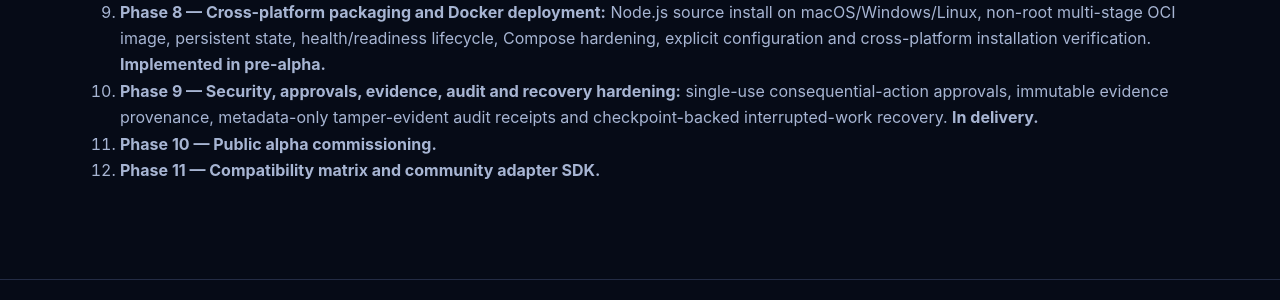
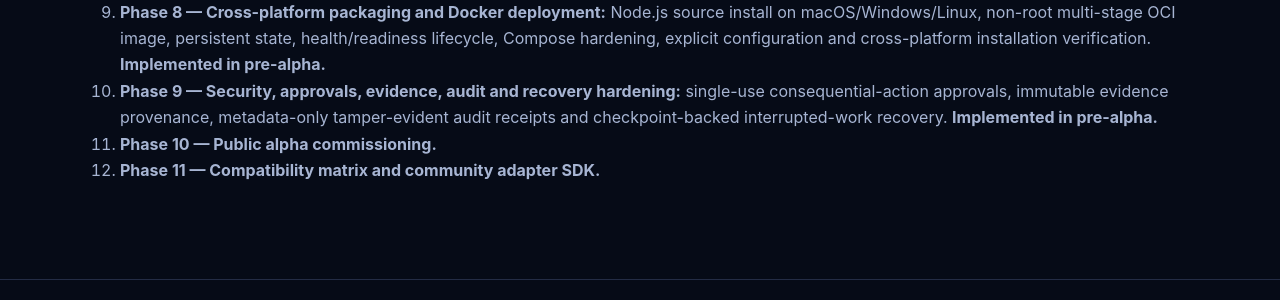
Before and after one commit to Quoralinex/q1x-community-orchestrator, a Jekyll site: the page built from docs/roadmap.md, in a window 1280 px wide and 1050 px high. Shown: the part 690-990 px from the top of the window. Built offline with Jekyll 4.4.1, drawn with Linux system fonts in a browser that asks for light colours; our own code applies the rules of GitHub Pages for plain Markdown files.

Commit message:
docs: mark Phase 9 implemented

```diff
--- a/docs/roadmap.md
+++ b/docs/roadmap.md
@@ -9,6 +9,6 @@
 7. **Phase 6B — Desktop/application control:** OS-neutral desktop contracts, pluggable backends, direct no-shell stdio bridge execution, application policy, capability discovery and desktop CLI. **Implemented in pre-alpha.**
 8. **Phase 7 — Dynamic team formation and adaptive programme supervision:** deterministic capability routing, durable logical teams and assignments, bounded supervision cycles, cancellation/replacement, budgets, approvals, checkpoints and validated replanning. **Implemented in pre-alpha.**
 9. **Phase 8 — Cross-platform packaging and Docker deployment:** Node.js source install on macOS/Windows/Linux, non-root multi-stage OCI image, persistent state, health/readiness lifecycle, Compose hardening, explicit configuration and cross-platform installation verification. **Implemented in pre-alpha.**
-10. **Phase 9 — Security, approvals, evidence, audit and recovery hardening:** single-use consequential-action approvals, immutable evidence provenance, metadata-only tamper-evident audit receipts and checkpoint-backed interrupted-work recovery. **In delivery.**
+10. **Phase 9 — Security, approvals, evidence, audit and recovery hardening:** single-use consequential-action approvals, immutable evidence provenance, metadata-only tamper-evident audit receipts and checkpoint-backed interrupted-work recovery. **Implemented in pre-alpha.**
 11. **Phase 10 — Public alpha commissioning.**
 12. **Phase 11 — Compatibility matrix and community adapter SDK.**
```
